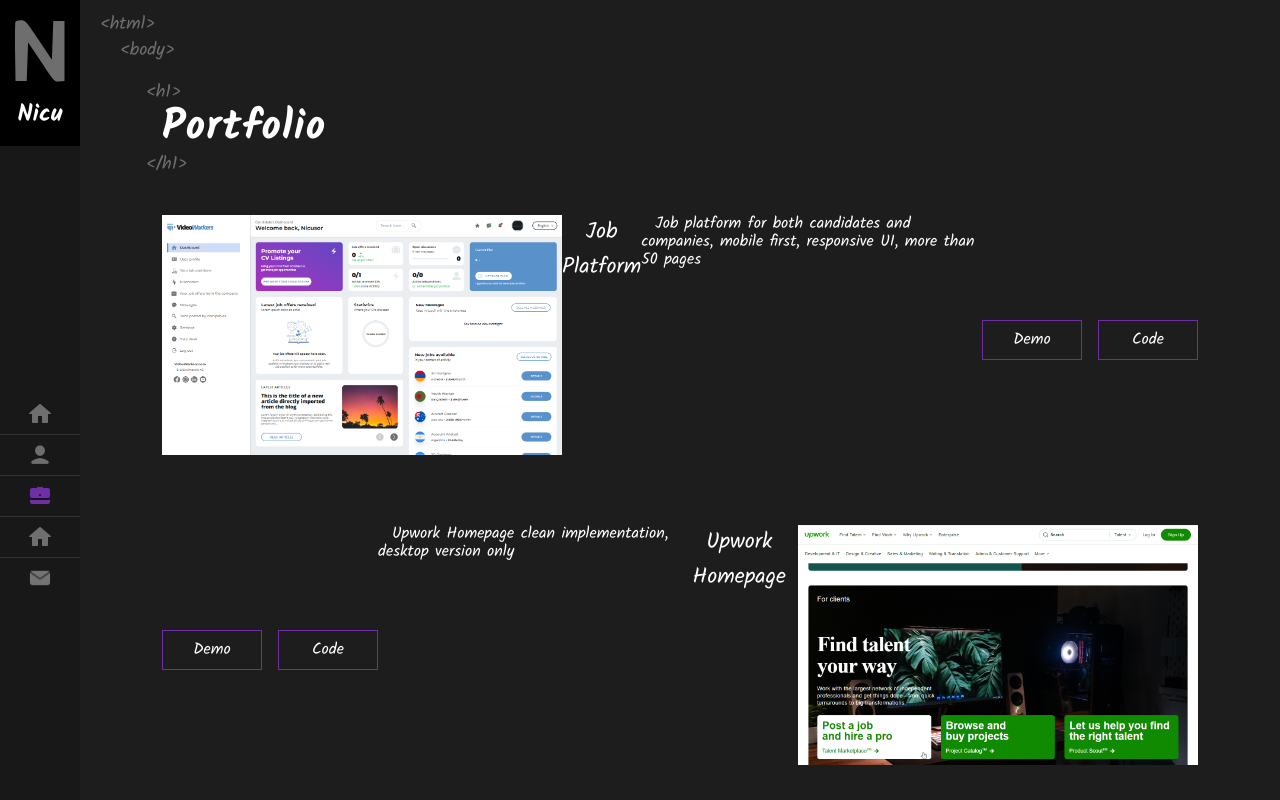
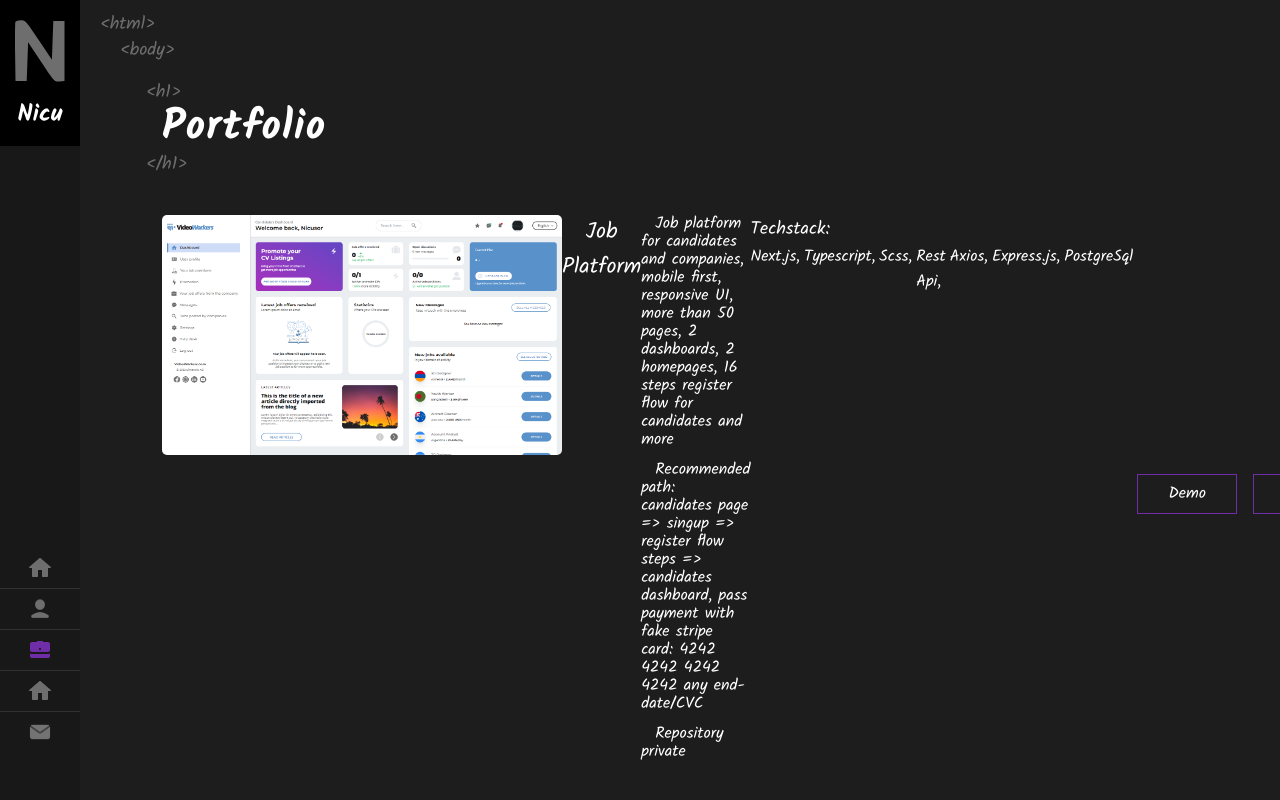
Before and after one commit to IoghiStudio/portfolio, a Next.js app: page /portfolio in a window 1280 px wide. Shown: the top 800 px of the page. Built offline with nearby package versions, Linux system fonts and the light colour scheme; a web font is replaced by a local one.

Commit message:
portfolio section

```diff
--- a/src/components/Portfolio/Portfolio.scss
+++ b/src/components/Portfolio/Portfolio.scss
@@ -61,8 +61,7 @@
     display: flex;
     flex-direction: column;
     width: 100%;
-    padding-bottom: 60px;
-    // background-color: rgb(78, 75, 75);
+    margin-bottom: 60px;
 
     @include onTablet {
       flex-direction: row;
@@ -80,10 +79,13 @@
     width: 100%;
     padding-top: 64%;
     margin-bottom: 10px;
-    background-color: antiquewhite;
+    // backdrop-filter: blur(14px);
     background-repeat: no-repeat;
     background-size: cover;
     background-position: top;
+
+    // box-shadow: 0 15px 25px rgba(129, 124, 124, 0.2);
+    border-radius: 5px;
 
     @include onTablet {
       padding: 0;
@@ -95,7 +97,7 @@
       background-image: url('../../media/projects/upwork-project.png');
     }
 
-    &--videoworkers {
+    &--jobs {
       background-image: url('../../media/projects/jobs-platform-dashboard.png');
     }
   }
@@ -112,6 +114,11 @@
     }
   }
 
+  &__descriptions {
+    display: flex;
+    flex-direction: column;
+  }
+
   &__description {
     margin-bottom: 12px;
     text-indent: 14px;
@@ -119,7 +126,22 @@
     line-height: 18px;
   }
 
-  &__techstack {}
+  &__techstack {
+    display: flex;
+    flex-direction: column;
+
+    &-title {
+      font-size: 18px;
+    }
+
+    &-list {
+      display: flex;
+    }
+
+    &-item {
+      margin-right: 4px;
+    }
+  }
 
   &__links {
     display: flex;
--- a/src/components/Portfolio/Portfolio.tsx
+++ b/src/components/Portfolio/Portfolio.tsx
@@ -25,7 +25,7 @@
   id: string;
   title: string;
   img: string;
-  description: string;
+  descriptions: string[];
   techstack: string[]
   demo: string;
   code: string;
@@ -35,9 +35,9 @@
   {
     id: '1',
     title: 'Job Platform',
-    img: 'videoworkers',
-    description: 'Job platform for both candidates and companies, mobile first, responsive UI, more than 50 pages',
-    techstack: ['Next.js', 'Typescript', 'Scss', 'Rest Api', 'Axios', 'Express.js', 'PostgreSql'],
+    img: 'jobs',
+    descriptions: ['Job platform for candidates and companies, mobile first, responsive UI, more than 50 pages, 2 dashboards, 2 homepages, 16 steps register flow for candidates and more', 'Recommended path: candidates page => singup => register flow steps => candidates dashboard, pass payment with fake stripe card: 4242 4242 4242 4242 any end-date/CVC', 'Repository private'],
+    techstack: ['Next.js,', 'Typescript,', 'Scss,', 'Rest Api,', 'Axios,', 'Express.js,', 'PostgreSql'],
     demo: 'http://staging.videoworkers.com/',
     code: 'https://github.com/IoghiStudio/jobs-platform'
   },
@@ -45,8 +45,8 @@
     id: '2',
     title: 'Upwork Homepage',
     img: 'upwork',
-    description: 'Upwork Homepage clean implementation, desktop version only',
-    techstack: ['React.js', 'Typescript', 'Scss'],
+    descriptions: ['Upwork Homepage clean implementation, desktop version only'],
+    techstack: ['React.js,', 'Typescript,', 'Scss'],
     demo: 'https://ioghistudio.github.io/upwork-homepage/',
     code: 'https://github.com/IoghiStudio/upwork-homepage'
   },
@@ -123,7 +123,7 @@
             id,
             title,
             img,
-            description,
+            descriptions,
             techstack,
             demo,
             code,
@@ -142,8 +142,26 @@
                 {title}
               </div>
 
-              <div className="portfolio__description">
-                {description}
+              <div className="portfolio__descriptions">
+                {descriptions.map(description => (
+                  <div key={description} className="portfolio__description">
+                    {description}
+                  </div>
+                ))}
+              </div>
+
+              <div className="portfolio__techstack">
+                <div className="portfolio__techstack-title">
+                  Techstack:
+                </div>
+
+                <div className="portfolio__techstack-list">
+                  {techstack.map(tech => (
+                    <div key={tech} className="portfolio__techstack-item">
+                      {tech}
+                    </div>
+                  ))}
+                </div>
               </div>
 
               <div className="portfolio__links">
```
